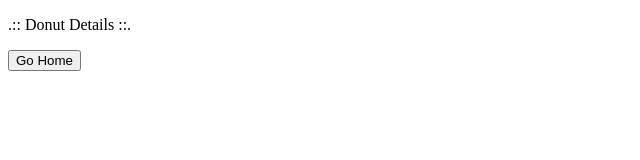
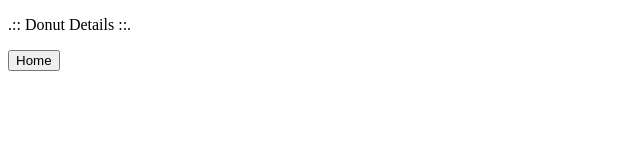
Before and after one commit to Mohammadrumee/DonutShop, an Angular app in the folder donutshop/: page /donutDetail/1 in a window 1280 px wide. Shown: the top 160 px of the page, without its empty margins (0-640 px from the left). Built offline with nearby package versions, Linux system fonts and the light colour scheme; no server answers.

Commit message:
Added header

```diff
--- a/donutshop/src/app/app.module.ts
+++ b/donutshop/src/app/app.module.ts
@@ -8,6 +8,7 @@ import { DonutListComponent } from './component/donut-list/donut-list.component'
 import { DonutCartComponent } from './component/donut-cart/donut-cart.component';
 import { NotFoundComponent } from './component/not-found/not-found.component';
 import { HttpClientModule } from '@angular/common/http';
+import { HeaderComponent } from './component/header/header.component';
 
 @NgModule({
   declarations: [
@@ -15,7 +16,8 @@ import { HttpClientModule } from '@angular/common/http';
     DonutDetailsComponent,
     DonutListComponent,
     DonutCartComponent,
-    NotFoundComponent
+    NotFoundComponent,
+    HeaderComponent
   ],
   imports: [
     BrowserModule,
--- a/donutshop/src/app/component/donut-details/donut-details.component.html
+++ b/donutshop/src/app/component/donut-details/donut-details.component.html
@@ -1,4 +1,5 @@
 <p>.:: {{title}} ::.</p>
+<app-header></app-header>
 
 <div *ngIf="donutDetails !== undefined">
     <!-- <p>Id: {{donutDetails.id}}</p> -->
@@ -10,5 +11,3 @@
     <p>Photo attribution: <a href={{donutDetails.photo_attribution}}>{{donutDetails.photo_attribution}}</a></p>
 
 </div>
-
-<button (click)="navigateToHome()">Go Home</button>
--- a/donutshop/src/app/component/donut-details/donut-details.component.ts
+++ b/donutshop/src/app/component/donut-details/donut-details.component.ts
@@ -14,14 +14,11 @@ export class DonutDetailsComponent implements OnInit {
 
   donutDetails:Donutdetails | undefined;
 
-  value :string | undefined;
-
   constructor(private apiDonutShopService:DonutShopServiceApiService, private route:ActivatedRoute, private router:Router) { }
 
   ngOnInit() :void {
     this.route.paramMap.subscribe((params) => {
       let id = Number(params.get('id'));
-      // alert("ID>>"+ this.id );
       this.getDonutDetailsById(id);
     });
   }
@@ -30,16 +27,10 @@ export class DonutDetailsComponent implements OnInit {
     let donutDetails = this.apiDonutShopService.getDonutById(id);
 
     donutDetails?.subscribe(data => {
-
-      console.log(this.value);
       this.donutDetails = data;
 
     });
 
   }
 
-  navigateToHome(){
-    this.router.navigate(['home']);
-  }
-
 }
--- a/donutshop/src/app/component/donut-list/donut-list.component.html
+++ b/donutshop/src/app/component/donut-list/donut-list.component.html
@@ -1,4 +1,5 @@
 <h1>Donuts</h1>
+<app-header></app-header>
 
 <div *ngIf="donutList.length > 0">
     <div *ngFor="let donut of donutList; index as i">
--- /dev/null
+++ b/donutshop/src/app/component/header/header.component.html
@@ -0,0 +1 @@
+<button (click)="navigateToHome()">Home</button>
--- /dev/null
+++ b/donutshop/src/app/component/header/header.component.ts
@@ -0,0 +1,20 @@
+import { Component, OnInit } from '@angular/core';
+import { Router } from '@angular/router';
+
+@Component({
+  selector: 'app-header',
+  templateUrl: './header.component.html',
+  styleUrls: ['./header.component.css']
+})
+export class HeaderComponent implements OnInit {
+
+  constructor(private router:Router) { }
+
+  ngOnInit(): void {}
+
+
+  navigateToHome(){
+    this.router.navigate(['home']);
+  }
+
+}
```
Also changed, not shown: donutshop/src/app/component/header/header.component.css (added), 1 other file (tests, documents, lock files or other folders).
